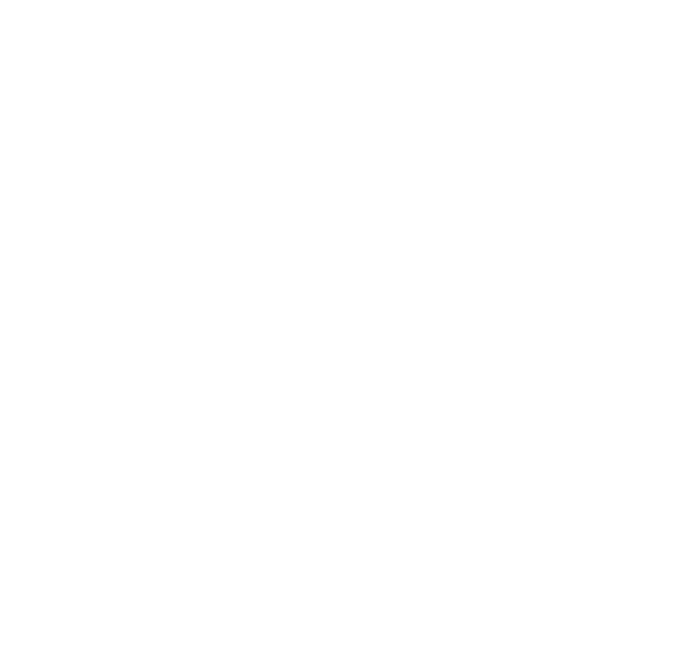
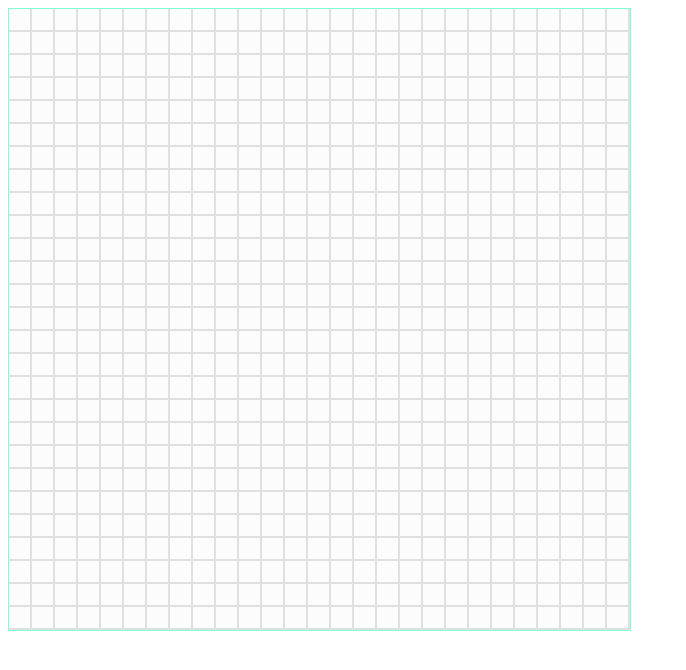
Before and after one commit to quyenbui/html5-Caro-Game, a plain HTML site: page caro/index.html in a window 1280 px wide. Shown: the whole page, without its empty margins (0-686 px from the left). Drawn offline with nearby package versions, Linux system fonts and the light colour scheme.

Commit message:
Update index file and Images

```diff
--- a/caro/index.html
+++ b/caro/index.html
@@ -14,6 +14,6 @@
   </head>
   <body>
     <div id="container"></div>
-    <script type="text/javascript" src="caro.js"></script>
+    <script type="text/javascript" src="client/caro.js"></script>
   </body>
 </html>
```
Also changed, not shown: caro/images/Caro_O.jpg (added), caro/images/Caro_X.jpg (added).
